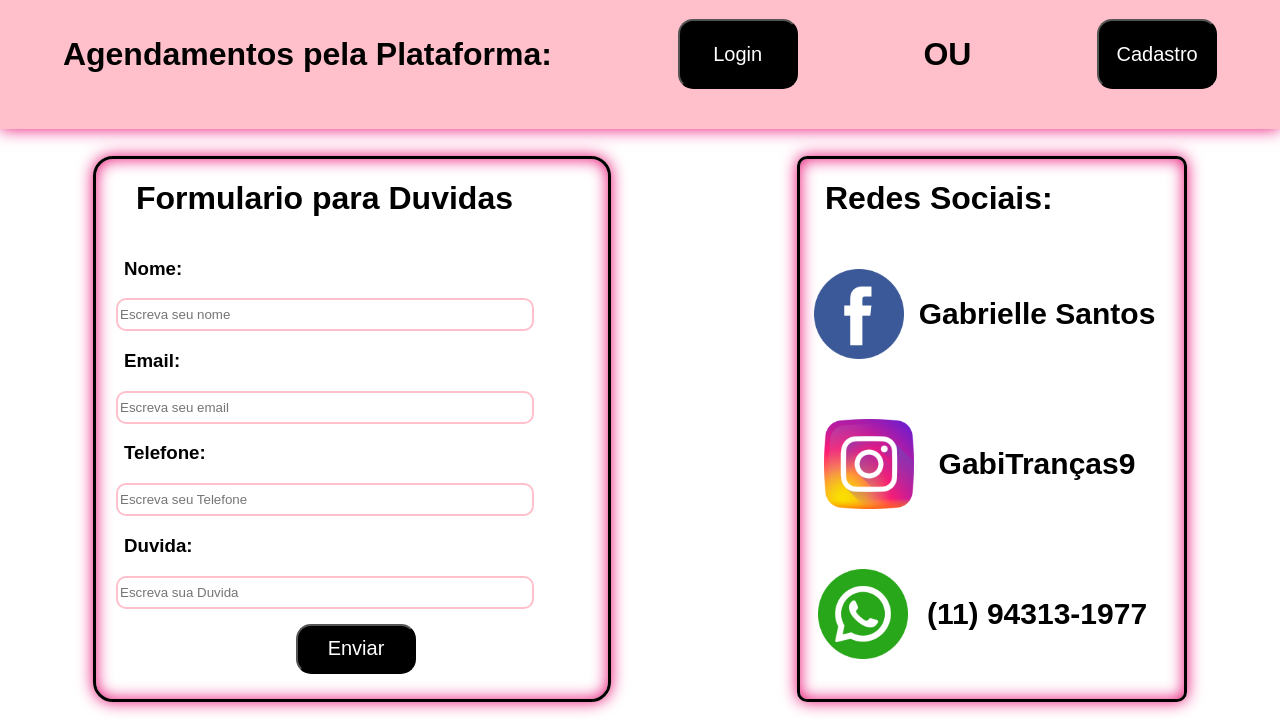
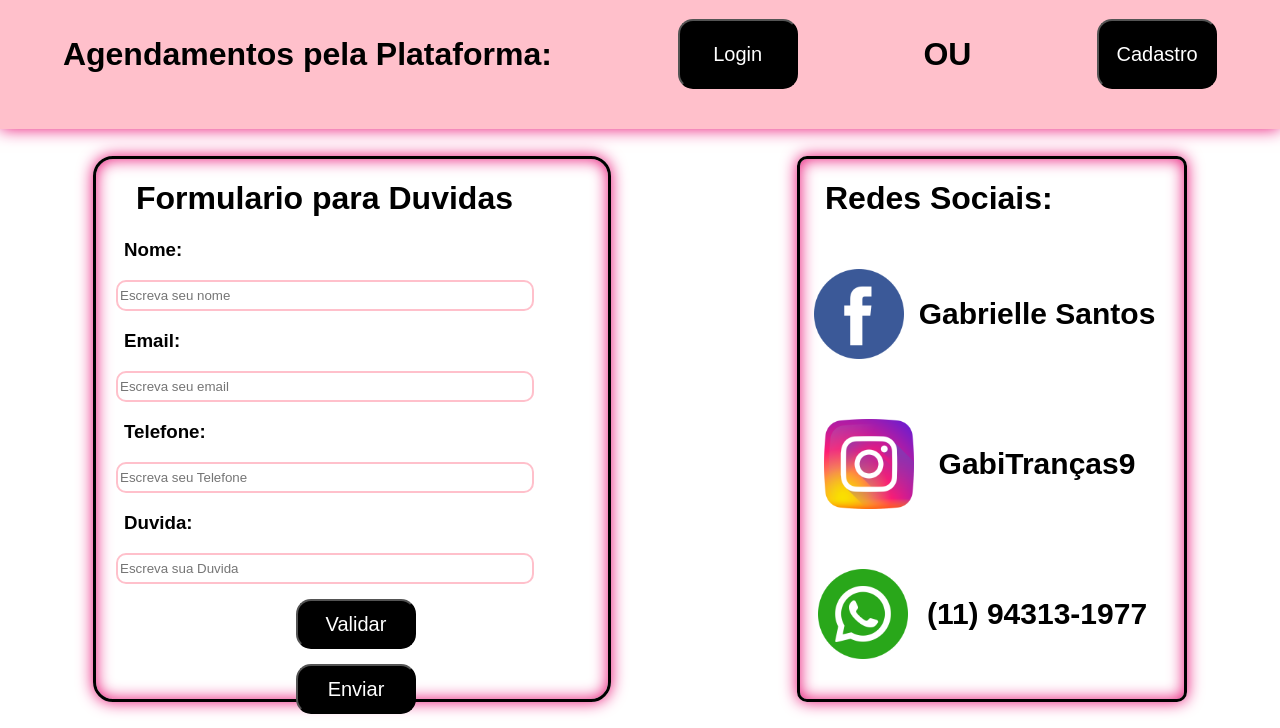
Before and after one commit to gabrielleSSantos/Site-Individual, a plain HTML site: page HTML/contato.html in a window 1280 px wide. Shown: the part 113-841 px from the top of the page. Drawn offline with Linux system fonts and the light colour scheme; a web font is replaced by a local one.

Commit message:
tentativa de conectar API

```diff
--- a/HTML/contato.html
+++ b/HTML/contato.html
@@ -44,17 +44,20 @@
         <!-- CONTATO ATRAVES DE FORMULARIO E REDES SOCIAIS  -->
         <div class="contato">
           <div class="form">
-            <h1>Formulario para Duvidas</h1>
+            <form action="https://formspree.io/f/xlezaano" method="POST">
+          <h1>Formulario para Duvidas</h1>
             <h3>Nome:</h3>
-            <input id="input_nome_contato" type="text" placeholder="Escreva seu nome"/>
+            <input id="input_nome_contato" type="text" placeholder="Escreva seu nome" />
             <h3>Email:</h3>
-            <input id="input_email_contato" type="text"  placeholder="Escreva seu email"/>
+            <input id="input_email_contato" type="text"  placeholder="Escreva seu email" name="email"/>
             <h3>Telefone:</h3>
-            <input id="input_telefone_contato" type="text"  placeholder="Escreva seu Telefone" />
+            <input id="input_telefone_contato" type="number"  placeholder="Escreva seu Telefone" />
             <h3>Duvida:</h3>
-            <input id="input_duvida_contato" type="text"  placeholder="Escreva sua Duvida"/>
+            <input id="input_duvida_contato" type="text"  placeholder="Escreva sua Duvida"  name="message"/>
 
-            <button class="btn"> Enviar </button>
+            <button class="btn" onclick="duvida()"> Validar </button>
+            <button class="btn" type="submit"> Enviar </button>
+          </form>
           </div>
 
           <div class="meios">
@@ -105,3 +108,20 @@
     </div>
   </body>
 </html>
+
+<!-- <script>
+  function duvida(){
+      if (input_nome_contato.value == "" || input_email_contato.value == "" ||
+      input_telefone_contato.value== "" || input_duvida_contato.value== "" ) {
+       alert("Por favor preencha os campos para Continuar");
+      } else if(input_nome_contato.value.lenght < 4 || input_nome_contato.value.startsWith(Number) == true){
+        alert("Nome invalido");
+      } else if(input_telefone_contato.value.lenght == 11 ){
+        alert("Numero invalido");
+      } else if(input_duvida_contato.value.lenght >10){
+        alert("Explique melhor sua duvida");
+      } else{
+        // alert("Entraremos em contato");
+      }
+  }
+</script> -->
```
